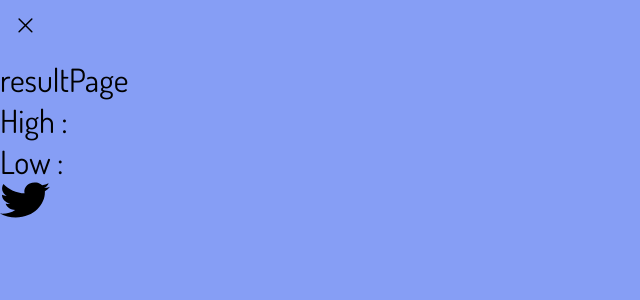
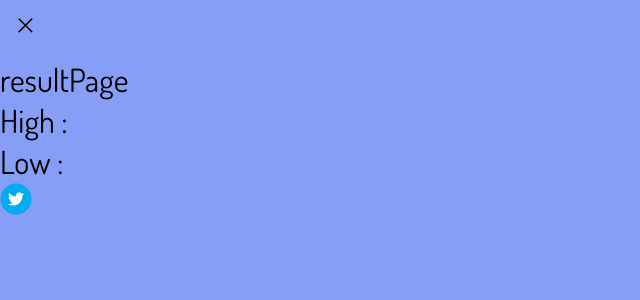
Before and after one commit to masatototo/my_age_app, a Next.js app: page /resultPage in a window 1280 px wide. Shown: the top 300 px of the page, without its empty margins (0-640 px from the left). Built offline with nearby package versions, Linux system fonts and the light colour scheme.

Commit message:
react-share

```diff
--- a/package.json
+++ b/package.json
@@ -18,6 +18,7 @@
     "next": "^13.3.0",
     "react": "^18.2.0",
     "react-dom": "^18.2.0",
+    "react-share": "^4.4.1",
     "react-webcam": "^7.0.1",
     "satori": "^0.4.8",
     "typescript": "5.0.3"
--- a/src/pages/resultPage.tsx
+++ b/src/pages/resultPage.tsx
@@ -4,6 +4,7 @@ import { rekognizeResults } from './_app'
 import styles from '../styles/resultPage.module.css';
 import Link from 'next/link';
 import Head from 'next/head';
+import { TwitterShareButton, TwitterIcon } from 'react-share';
 
 type Props = {
   title: string
@@ -37,13 +38,16 @@ const resultPage = (props: Props) => {
       <p>High : {resultData?.FaceDetails[0].AgeRange.High}</p>
       <p>Low : {resultData?.FaceDetails[0].AgeRange.Low}</p>
       {/* オプショナルチェーン */}
-      <a
+      <TwitterShareButton url="https://my-age-app.vercel.app/resultPage" title="My Age Result">
+    <TwitterIcon size={32} round />
+</TwitterShareButton>
+      {/* <a
           href={`https://twitter.com/intent/tweet`}
           target="_blank"
           rel="noopener noreferrer"
         >
           <img src="/images/Meta.svg" alt="Twitterでシェア" />
-        </a>
+        </a> */}
     </div>
     </>
   )
```
Also changed, not shown: 1 other file (tests, documents, lock files or other folders).
